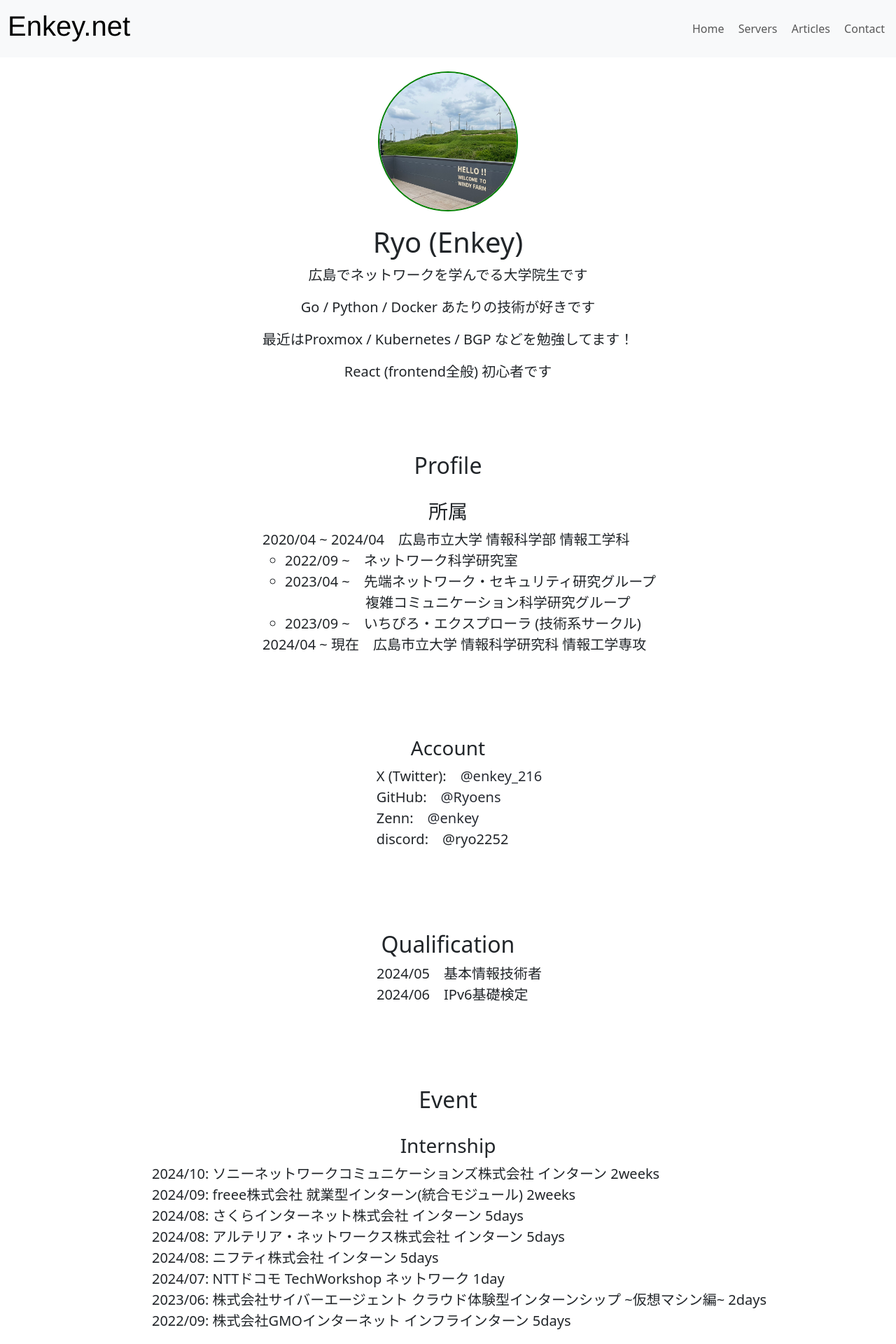
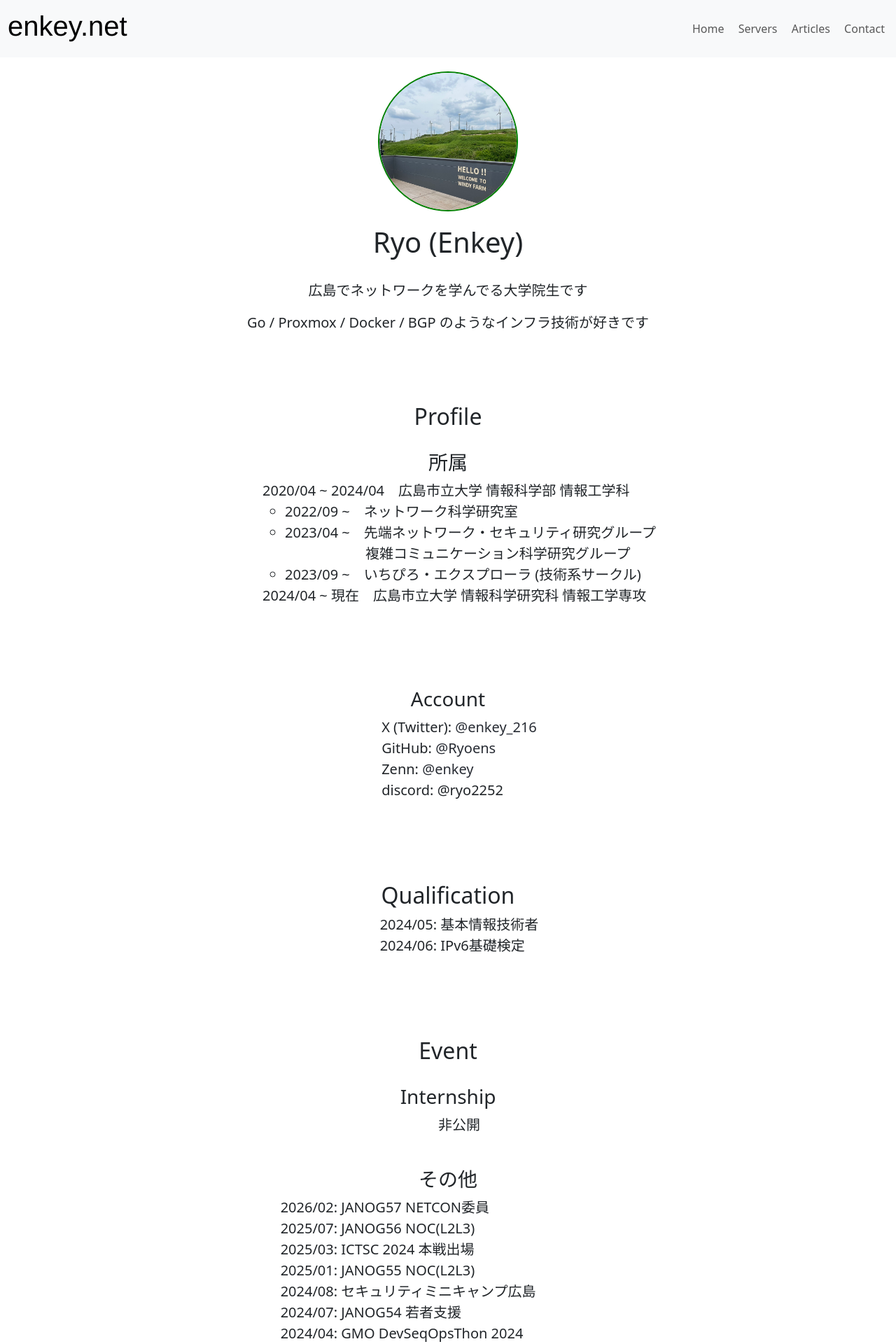
Before and after one commit to Ryoens/ryoens.github.io, a React (Create React App) app: page / in a window 1280 px wide. Shown: the top 1920 px of the page at 70% size. Built offline with nearby package versions, Linux system fonts and the light colour scheme.

Commit message:
temporarily fix main text

```diff
--- a/public/index.html
+++ b/public/index.html
@@ -2,7 +2,7 @@
 <html lang="en">
   <head>
     <meta charset="utf-8" />
-    <link rel="icon" href="%PUBLIC_URL%/favicon.ico" />
+    <link rel="icon" href="%PUBLIC_URL%/izumo.jpeg" />
     <meta name="viewport" content="width=device-width, initial-scale=1" />
     <meta name="theme-color" content="#000000" />
     <meta
--- a/src/App.js
+++ b/src/App.js
@@ -13,7 +13,7 @@ class App extends Component {
         <body>
           <Navbar collapseOnSelect expand="lg" bg="light" variant="light">
               <Navbar.Brand href="#home" className="text-center helvetica-font">
-                  <h1 style={{color: 'black'}}>&nbsp;Enkey.net</h1>
+                  <h1 style={{color: 'black'}}>&nbsp;enkey.net</h1>
               </Navbar.Brand>
               <Navbar.Toggle aria-controls="responsive-navbar-nav" />
               <Navbar.Collapse id="responsive-navbar-nav">
@@ -29,15 +29,13 @@ class App extends Component {
         <div class="container-sd image" className='start'>
           <div className='circle'>
             <CircleImage
-              // imageUrl="https://example.com/your-image.jpg"
               altText="Image"
             />
           </div>
           <h1> Ryo (Enkey) </h1>
+          <div style={{ marginTop: '30px' }}></div>
           <p class="TextSize">広島でネットワークを学んでる大学院生です</p>
-          <p class="TextSize">Go / Python / Docker あたりの技術が好きです</p>
-          <p class="TextSize">最近はProxmox / Kubernetes / BGP などを勉強してます！</p>
-          <p class="TextSize">React (frontend全般) 初心者です</p>
+          <p class="TextSize">Go / Proxmox / Docker / BGP のようなインフラ技術が好きです</p>
         {/* この後にタグで任意の箇所に飛べるようにしたい */}
         </div>
 
@@ -65,10 +63,10 @@ class App extends Component {
           <h3>Account</h3>
           <div className='left'>
           <ul className='list_none'>
-            <li>X (Twitter):　<a href="https://twitter.com/enkey_216" class="link">@enkey_216</a></li>
-            <li>GitHub:　<a href="https://github.com/Ryoens" class="link">@Ryoens</a></li>
-            <li>Zenn:　<a href="https://zenn.dev/enkey" class="link">@enkey</a></li>
-            <li>discord:　@ryo2252</li>
+            <li>X (Twitter): <a href="https://twitter.com/enkey_216" class="link">@enkey_216</a></li>
+            <li>GitHub: <a href="https://github.com/Ryoens" class="link">@Ryoens</a></li>
+            <li>Zenn: <a href="https://zenn.dev/enkey" class="link">@enkey</a></li>
+            <li>discord: @ryo2252</li>
           </ul>
           </div>
         </div>
@@ -79,8 +77,8 @@ class App extends Component {
         <h2>Qualification</h2>
         <div className='left'>
           <ul className='list_none'>
-            <li>2024/05　基本情報技術者</li>
-            <li>2024/06　IPv6基礎検定</li>
+            <li>2024/05: 基本情報技術者</li>
+            <li>2024/06: IPv6基礎検定</li>
           </ul>
           </div>
         </div>
@@ -93,20 +91,17 @@ class App extends Component {
           <h3>Internship</h3>
           <div className='left'>
           <ul className='list_none'>
-            <li>2024/10: ソニーネットワークコミュニケーションズ株式会社 インターン 2weeks</li>
-            <li>2024/09: freee株式会社 就業型インターン(統合モジュール) 2weeks</li>
-            <li>2024/08: さくらインターネット株式会社 インターン 5days</li>
-            <li>2024/08: アルテリア・ネットワークス株式会社 インターン 5days</li>
-            <li>2024/08: ニフティ株式会社 インターン 5days</li>
-            <li>2024/07: NTTドコモ TechWorkshop ネットワーク 1day</li>
-            <li>2023/06: 株式会社サイバーエージェント クラウド体験型インターンシップ ~仮想マシン編~ 2days</li>
-            <li>2022/09: 株式会社GMOインターネット インフラインターン 5days</li>
+          非公開
           </ul>
           </div>
           <div className='margin'></div>
           <h3>その他</h3>
           <div className='left'>
           <ul className='list_none'>
+            <li>2026/02: JANOG57 NETCON委員</li>
+            <li>2025/07: JANOG56 NOC(L2L3)</li>
+            <li>2025/03: ICTSC 2024 本戦出場</li>
+            <li>2025/01: JANOG55 NOC(L2L3)</li>
             <li>2024/08: セキュリティミニキャンプ広島</li>
             <li>2024/07: JANOG54 若者支援</li>
             <li>2024/04: GMO DevSeqOpsThon 2024</li>
```
Also changed, not shown: public/izumo.jpeg (added).
